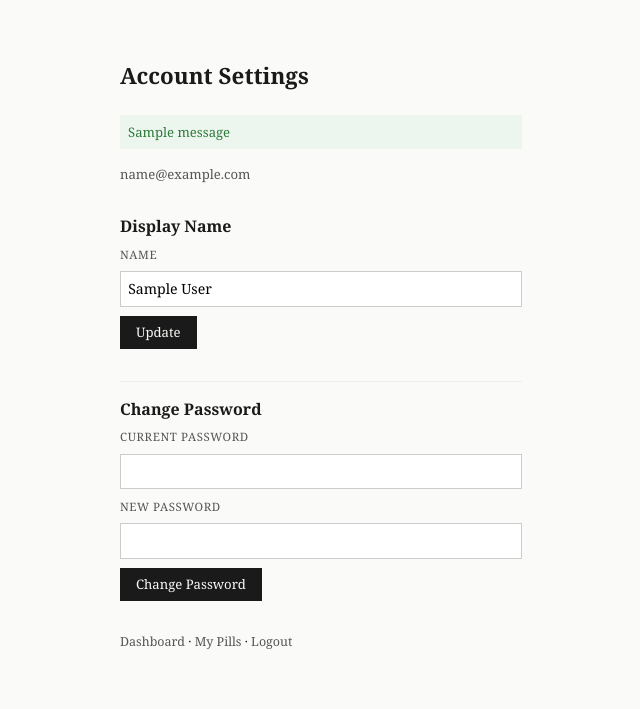
After one commit to sidscorp/gdelt-events, a Flask app: page /account in a window 1280 px wide. The commit adds this page. Shown: the top 709 px of the page, without its empty margins (319-959 px from the left). Run offline with Flask 3, Linux system fonts and the light colour scheme; a user stored in the database is signed in; tables that the repository leaves empty hold one stand-in row (values such as "Sample post"); one stand-in notice (Sample message) is shown.

Commit message:
Account settings, portal polish, watermark fix, about page update

```diff
--- a/dashboard/app.py
+++ b/dashboard/app.py
@@ -1342,6 +1342,43 @@ def about():
     return render_template("about.html")
 
 
+@app.route("/account", methods=["GET", "POST"])
+@login_required
+def account():
+    if request.method == "POST":
+        action = request.form.get("action")
+        if action == "change_password":
+            current = request.form.get("current_password", "")
+            new_pw = request.form.get("new_password", "")
+            if len(new_pw) < 8:
+                flash("New password must be at least 8 characters.", "error")
+            else:
+                from models import get_user_db
+                from werkzeug.security import check_password_hash, generate_password_hash
+                db = get_user_db()
+                row = db.execute("SELECT password_hash FROM users WHERE id=?",
+                                 (current_user.id,)).fetchone()
+                if not row or not check_password_hash(row["password_hash"], current):
+                    flash("Current password is incorrect.", "error")
+                else:
+                    db.execute("UPDATE users SET password_hash=? WHERE id=?",
+                               (generate_password_hash(new_pw), current_user.id))
+                    db.commit()
+                    flash("Password updated.", "success")
+                db.close()
+        elif action == "change_name":
+            new_name = request.form.get("display_name", "").strip()
+            if new_name:
+                from models import get_user_db
+                db = get_user_db()
+                db.execute("UPDATE users SET display_name=? WHERE id=?",
+                           (new_name, current_user.id))
+                db.commit()
+                db.close()
+                flash("Display name updated.", "success")
+    return render_template("account.html")
+
+
 @app.route("/portal")
 @login_required
 def portal():
--- a/dashboard/templates/about.html
+++ b/dashboard/templates/about.html
@@ -49,7 +49,7 @@
 </ul>
 
 <h2>Built by</h2>
-<p><strong>Siddhartha Nambiar</strong> — I built this as a side project to explore what's possible when you combine a massive real-time news feed with fast pattern matching and a clean analytical interface. The goal was to create something that an analyst at the FDA's Center for Devices and Radiological Health could use to monitor global events relevant to their regulatory mission — but the framework is general enough to monitor any topic.</p>
+<p><strong>Sidd Nambiar</strong> — I built this as a side project to explore what's possible when you combine a massive real-time news feed with fast pattern matching and a clean analytical interface. The framework is general enough to monitor any topic.</p>
 
 <p>The source code is available at <a href="https://github.com/sidscorp/gdelt-events" target="_blank">github.com/sidscorp/gdelt-events</a>.</p>
 
--- /dev/null
+++ b/dashboard/templates/account.html
@@ -0,0 +1,63 @@
+<!DOCTYPE html>
+<html lang="en">
+<head>
+<meta charset="utf-8">
+<meta name="viewport" content="width=device-width, initial-scale=1">
+<title>Account — GDELT Monitor</title>
+<style>
+  :root { --text: #1a1a1a; --text-secondary: #555; --text-tertiary: #888; --border: #ccc; --bg: #fafaf8; }
+  * { margin: 0; padding: 0; box-sizing: border-box; }
+  body { font-family: 'Georgia', 'Times New Roman', serif; color: var(--text); background: var(--bg); max-width: 450px; margin: 60px auto; padding: 0 1.5rem; }
+  h1 { font-size: 1.4rem; margin-bottom: 1.5rem; }
+  h2 { font-size: 1rem; margin-top: 2rem; margin-bottom: 0.6rem; padding-top: 1rem; border-top: 1px solid #eee; }
+  h2:first-of-type { border-top: none; padding-top: 0; }
+  form { display: flex; flex-direction: column; gap: 0.6rem; margin-bottom: 1rem; }
+  label { font-size: 0.72rem; text-transform: uppercase; letter-spacing: 0.05em; color: var(--text-secondary); }
+  input { font-family: inherit; font-size: 0.88rem; padding: 0.45rem; border: 1px solid var(--border); background: #fff; }
+  input:focus { outline: none; border-color: var(--text); }
+  button { font-family: inherit; font-size: 0.82rem; padding: 0.45rem 1rem; background: var(--text); color: var(--bg); border: none; cursor: pointer; align-self: flex-start; }
+  button:hover { opacity: 0.85; }
+  .flash { font-size: 0.82rem; padding: 0.5rem; margin-bottom: 1rem; }
+  .flash.error { color: #a33; background: #fde8e8; }
+  .flash.success { color: #2d7a3a; background: #edf5ef; }
+  .info { font-size: 0.82rem; color: var(--text-secondary); margin-bottom: 0.5rem; }
+  .links { margin-top: 2rem; font-size: 0.78rem; }
+  .links a { color: var(--text-secondary); text-decoration: none; }
+</style>
+</head>
+<body>
+<h1>Account Settings</h1>
+
+{% with messages = get_flashed_messages(with_categories=true) %}
+{% if messages %}
+{% for cat, msg in messages %}
+<div class="flash {{ cat }}">{{ msg }}</div>
+{% endfor %}
+{% endif %}
+{% endwith %}
+
+<p class="info">{{ current_user.email }}</p>
+
+<h2>Display Name</h2>
+<form method="post">
+  <input type="hidden" name="action" value="change_name">
+  <label>Name</label>
+  <input type="text" name="display_name" value="{{ current_user.display_name }}" required>
+  <button type="submit">Update</button>
+</form>
+
+<h2>Change Password</h2>
+<form method="post">
+  <input type="hidden" name="action" value="change_password">
+  <label>Current password</label>
+  <input type="password" name="current_password" required>
+  <label>New password</label>
+  <input type="password" name="new_password" required minlength="8">
+  <button type="submit">Change Password</button>
+</form>
+
+<div class="links">
+  <a href="/">Dashboard</a> · <a href="/portal">My Pills</a> · <a href="/logout">Logout</a>
+</div>
+</body>
+</html>
--- a/dashboard/templates/index.html
+++ b/dashboard/templates/index.html
@@ -637,7 +637,7 @@
   </div>
   <div id="navBar" style="font-size:0.75rem; margin-top:0.3rem; display:flex; gap:1rem; color:var(--text-tertiary);">
     <a href="/about" style="color:var(--text-secondary); text-decoration:none;">About</a>
-    <span id="navAuth"></span>
+    <span id="navAuth"><a href="/login" style="color:var(--text-secondary);text-decoration:none;">Login</a></span>
   </div>
   <div class="header-stats" id="stats">loading...</div>
 </header>
@@ -1392,11 +1392,13 @@ async function fetchViews() {
     if (data.authenticated && data.user) {
       navAuth.innerHTML =
         `<a href="/portal" style="color:var(--text-secondary);text-decoration:none;">My Pills</a>` +
+        ` <a href="/account" style="color:var(--text-secondary);text-decoration:none;">Account</a>` +
         (data.user.is_admin ? ` <a href="/admin/users" style="color:var(--text-secondary);text-decoration:none;">Admin</a>` : '') +
         ` <a href="/logout" style="color:var(--text-tertiary);text-decoration:none;">Logout (${data.user.display_name})</a>`;
     } else {
       navAuth.innerHTML =
-        `<a href="/login" style="color:var(--text-secondary);text-decoration:none;">Login</a>`;
+        `<a href="/login" style="color:var(--text-secondary);text-decoration:none;">Login</a>` +
+        ` <a href="/register" style="color:var(--text-secondary);text-decoration:none;">Register</a>`;
     }
   } catch (err) {
     document.getElementById('viewsBar').innerHTML = '';
```
Also changed, not shown: dashboard/templates/portal.html (+87 -23 lines), pipeline/tagger.py (+17 -9 lines).
